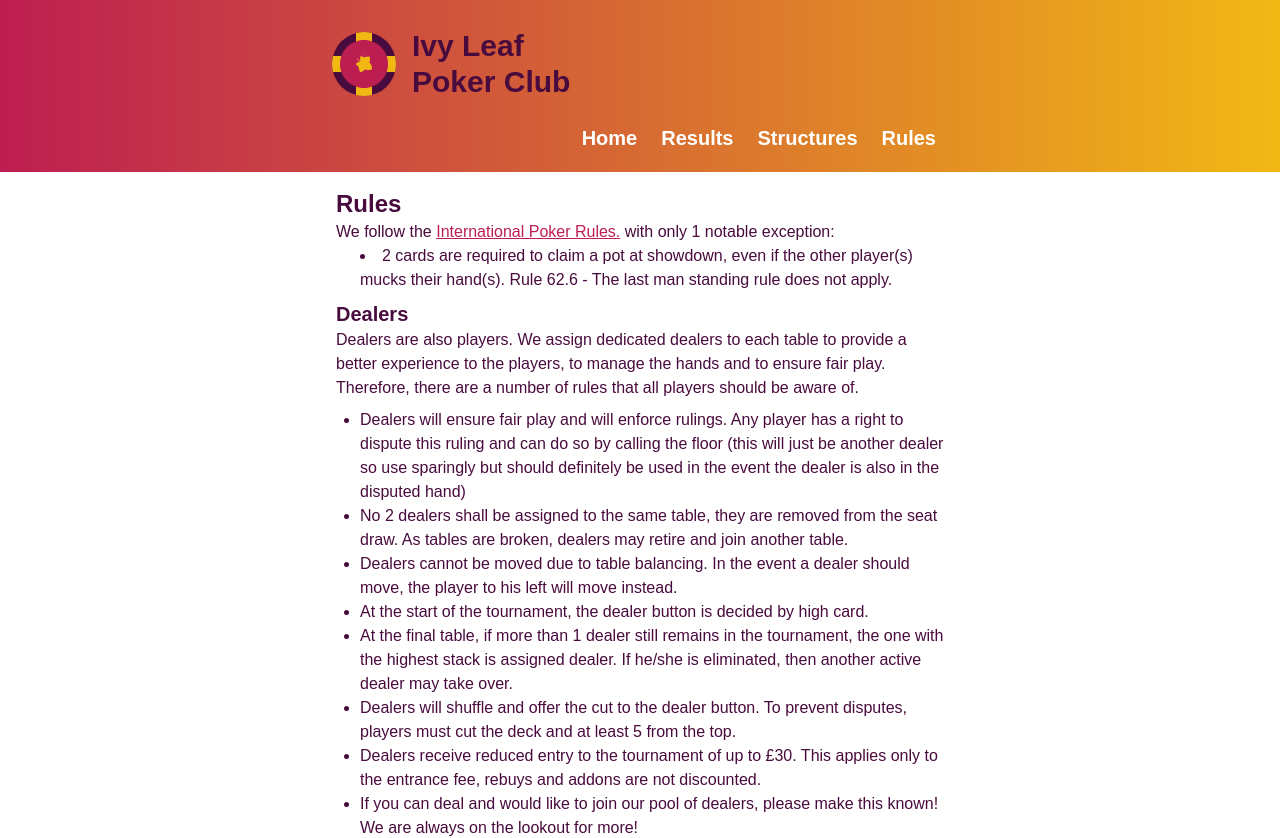
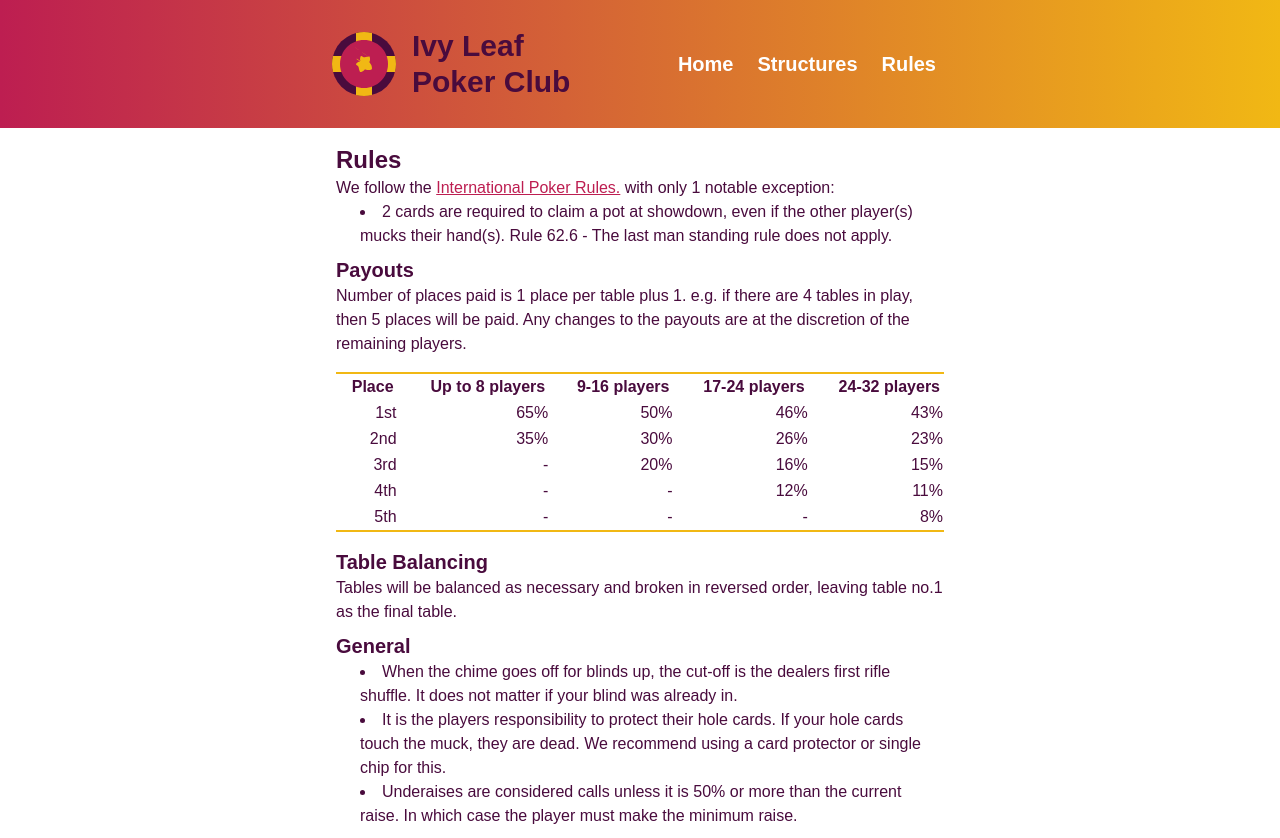
Before and after one commit to rodhall85/poker-club, a Next.js app: page /rules in a window 1280 px wide. Shown: the top 838 px of the page. Built offline with nearby package versions, Linux system fonts and the light colour scheme.

Commit message:
June updates

```diff
--- a/components/Footer.js
+++ b/components/Footer.js
@@ -17,7 +17,6 @@ const Footer = () => {
                 </div>
                 <div className="flex w-64 mx-auto">
                      <div className="underline p-2 flex-1"><Link href="/"><a>Home</a></Link></div>
-                     <div className="underline p-2 flex-1 text-left"><Link href="/results"><a>Results</a></Link></div>
                      <div className="underline p-2 flex-1 text-right"><Link href="/structures"><a>Structures</a></Link></div>
                      <div className="underline p-2 flex-1 text-right"><Link href="/rules"><a>Rules</a></Link></div>
                 </div>
--- a/components/Header.js
+++ b/components/Header.js
@@ -61,11 +61,6 @@ export default function Header() {
                 Home
               </a>
             </Link>
-            <Link href='/results'>
-              <a onClick={() => setActive(false)} className='lg:inline-flex lg:w-auto lg:text-xl w-full px-3 py-2 rounded text-white font-bold items-center justify-center hover:bg-primary'>
-                Results
-              </a>
-            </Link>
             <Link href='/structures'>
               <a onClick={() => setActive(false)} className='lg:inline-flex lg:w-auto lg:text-xl w-full px-3 py-2 rounded text-white font-bold items-center justify-center hover:bg-primary'>
                 Structures
--- a/package.json
+++ b/package.json
@@ -9,7 +9,7 @@
   },
   "dependencies": {
     "@headlessui/react": "^1.4.2",
-    "next": "12.0.7",
+    "next": "^12.1.6",
     "react": "17.0.2",
     "react-dom": "17.0.2"
   },
--- a/pages/index.js
+++ b/pages/index.js
@@ -30,7 +30,7 @@ export default function Home({ tournaments: { tournaments } }) {
             <br />
             <p>Here you will find information about future games including blind structures and rules. There will be a write-up and results posted in case you miss the&nbsp;action.</p>
             <br />
-            <p>If you would like to play, <strong>register</strong> on the website (coming soon!) or book your seat with&nbsp;Rod.</p>
+            <p>If you would like to play, give the Ivy Leaf club a call on 01733 202579</p>
           </div>
         </div>
         <h2 className="text-2xl font-bold mt-8 px-4">Tournament Schedule</h2>
--- a/pages/results.js
+++ /dev/null
@@ -1,11 +0,0 @@
-import React from 'react';
-
-const Results = () => {
-    return (
-        <div className="w-6/12 mx-auto h-[400px]">
-            <h2 className="font-xl font-bold uppercase p-20">Coming soon!</h2>
-        </div>
-    );
-};
-
-export default Results;
--- a/pages/rules.js
+++ b/pages/rules.js
@@ -41,22 +41,6 @@ const rules = () => {
         <h2 className="text-2xl font-bold">Rules</h2>
         <div>We follow the <a className="underline text-primary hover:text-secondary" href="https://www.internationalpokerrules.com/poker-rules/" target="_blank" rel="noreferrer">International Poker Rules.</a> with only 1 notable exception:</div>
         <RuleDetails>2 cards are required to claim a pot at showdown, even if the other player(s) mucks their hand(s). Rule 62.6 - The last man standing rule does not apply.</RuleDetails>
-        <RuleHeading>
-            Dealers
-        </RuleHeading>
-        <div>
-            Dealers are also players. We assign dedicated dealers to each table to provide a better experience to the players, to manage the hands and to ensure fair play. Therefore, there are a number of rules that all players should be aware of.
-        </div>
-        <ul className="list-disc my-2">
-            <RuleDetails>Dealers will ensure fair play and will enforce rulings. Any player has a right to dispute this ruling and can do so by calling the floor (this will just be another dealer so use sparingly but should definitely be used in the event the dealer is also in the disputed hand)</RuleDetails>
-            <RuleDetails>No 2 dealers shall be assigned to the same table, they are removed from the seat draw. As tables are broken, dealers may retire and join another table.</RuleDetails>
-            <RuleDetails>Dealers cannot be moved due to table balancing. In the event a dealer should move, the player to his left will move instead.</RuleDetails>
-            <RuleDetails>At the start of the tournament, the dealer button is decided by high card.</RuleDetails>
-            <RuleDetails>At the final table, if more than 1 dealer still remains in the tournament, the one with the highest stack is assigned dealer. If he/she is eliminated, then another active dealer may take over.</RuleDetails>
-            <RuleDetails>Dealers will shuffle and offer the cut to the dealer button. To prevent disputes, players must cut the deck and at least 5 from the top.</RuleDetails>
-            <RuleDetails>Dealers receive reduced entry to the tournament of up to &pound;30. This applies only to the entrance fee, rebuys and addons are not discounted.</RuleDetails>
-            <RuleDetails>If you can deal and would like to join our pool of dealers, please make this known! We are always on the lookout for more!</RuleDetails>
-        </ul>
 
         <RuleHeading>
             Payouts
```
Also changed, not shown: 1 other file (tests, documents, lock files or other folders).
